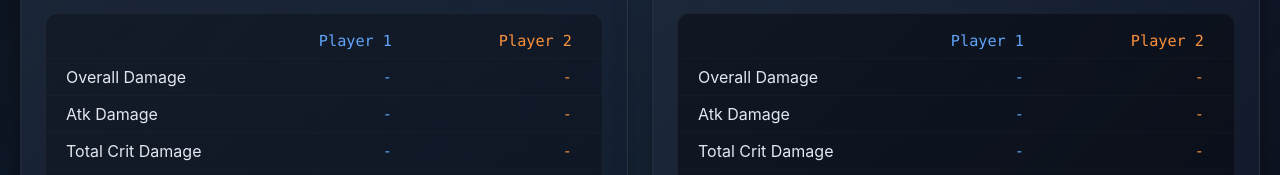
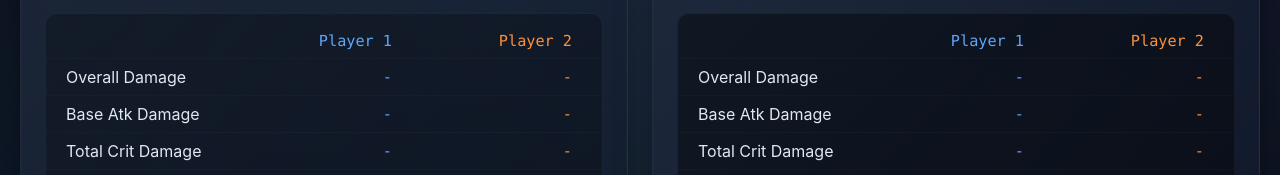
Before and after one commit to Doraemon-Forging/BattleSim, a plain HTML site: page index.html in a window 1280 px wide. Shown: the part 1754-1929 px from the top of the page. Drawn offline with Linux system fonts and the light colour scheme; no server answers.

Commit message:
Add files via upload

```diff
--- a/index.html
+++ b/index.html
@@ -461,7 +461,7 @@
                         <span id="o_dmg_p2">-</span>
                     </div>
                     <div class="stats-row">
-                        <span>Atk Damage</span>
+                        <span>Base Atk Damage</span>
                         <span id="o_atk_p1">-</span>
                         <span id="o_atk_p2">-</span>
                     </div>
@@ -529,7 +529,7 @@
                         <span id="m_dmg_p2">-</span>
                     </div>
                     <div class="stats-row">
-                        <span>Atk Damage</span>
+                        <span>Base Atk Damage</span>
                         <span id="m_atk_p1">-</span>
                         <span id="m_atk_p2">-</span>
                     </div>
```
